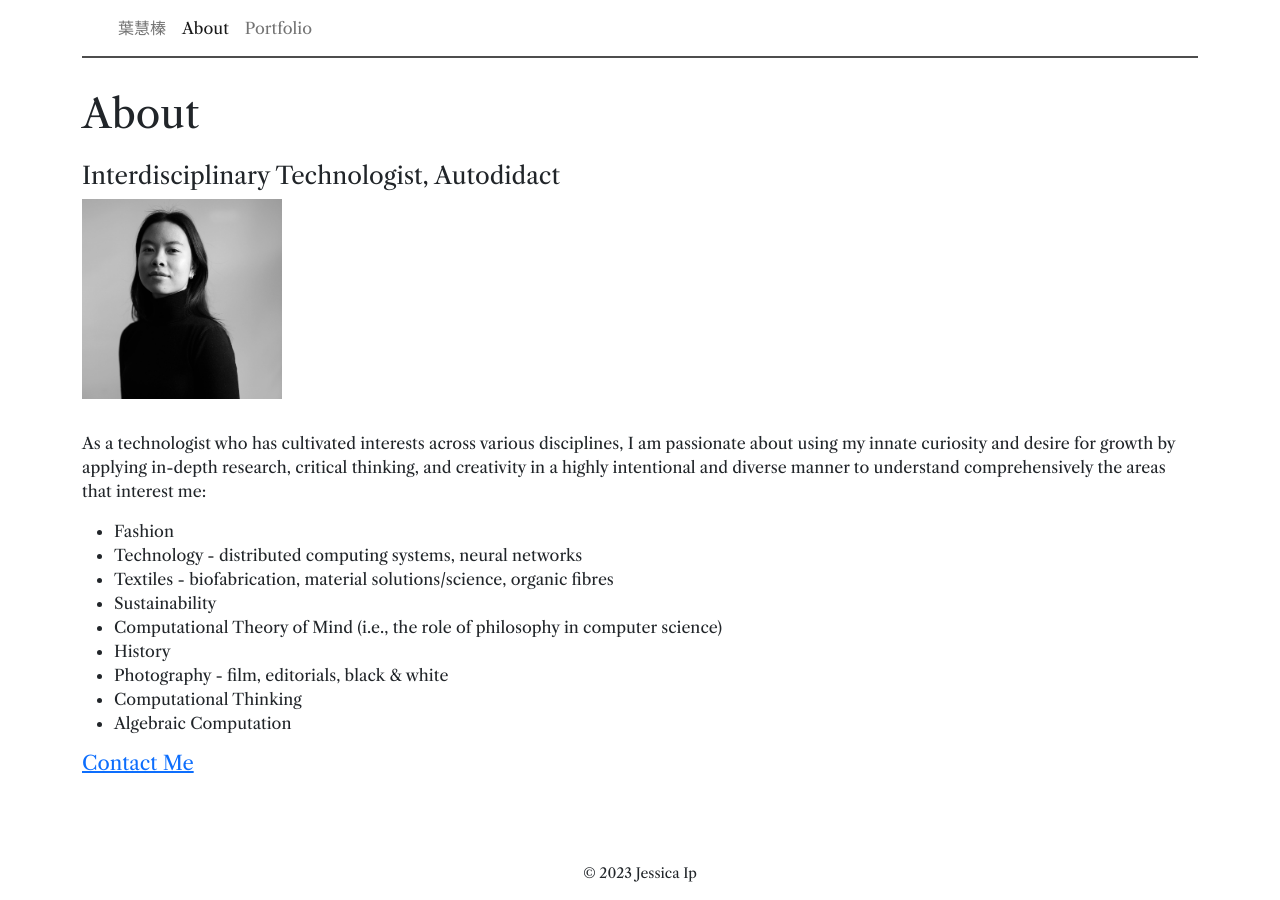
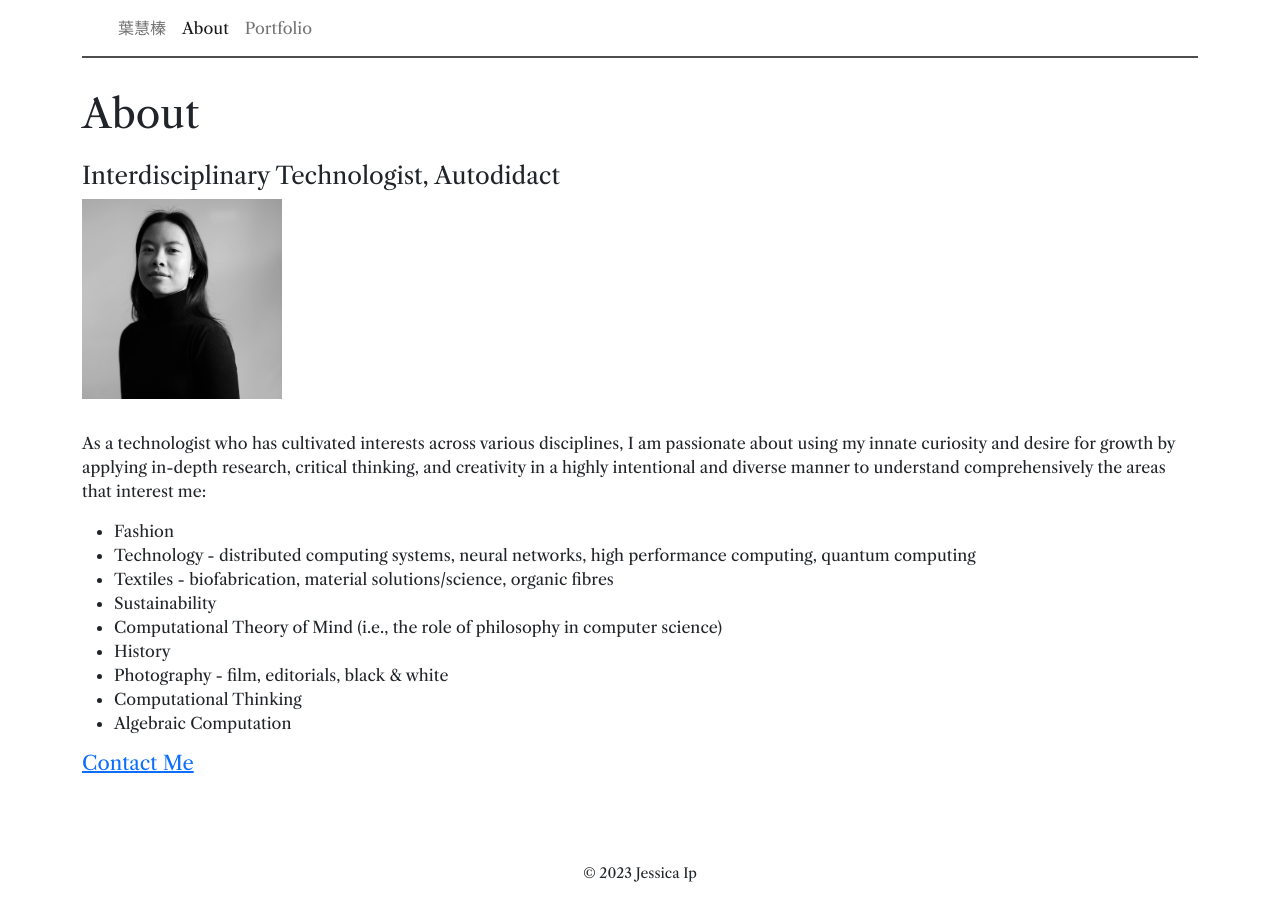
Before and after one commit to ipjessica/ipjessica.github.io, a Jekyll site: the page built from about.md, in a window 1280 px wide. Built offline with Jekyll 4.4.1, drawn with Linux system fonts in a browser that asks for light colours.

Commit message:
Update about.md

```diff
--- a/about.md
+++ b/about.md
@@ -10,7 +10,7 @@ permalink: /about/
 
 <ul>
     <li>Fashion</li>
-    <li>Technology - distributed computing systems, neural networks</li>
+    <li>Technology - distributed computing systems, neural networks, high performance computing, quantum computing</li>
     <li>Textiles - biofabrication, material solutions/science, organic fibres</li>
     <li>Sustainability</li>
     <li>Computational Theory of Mind (i.e., the role of philosophy in computer science)</li>
```
